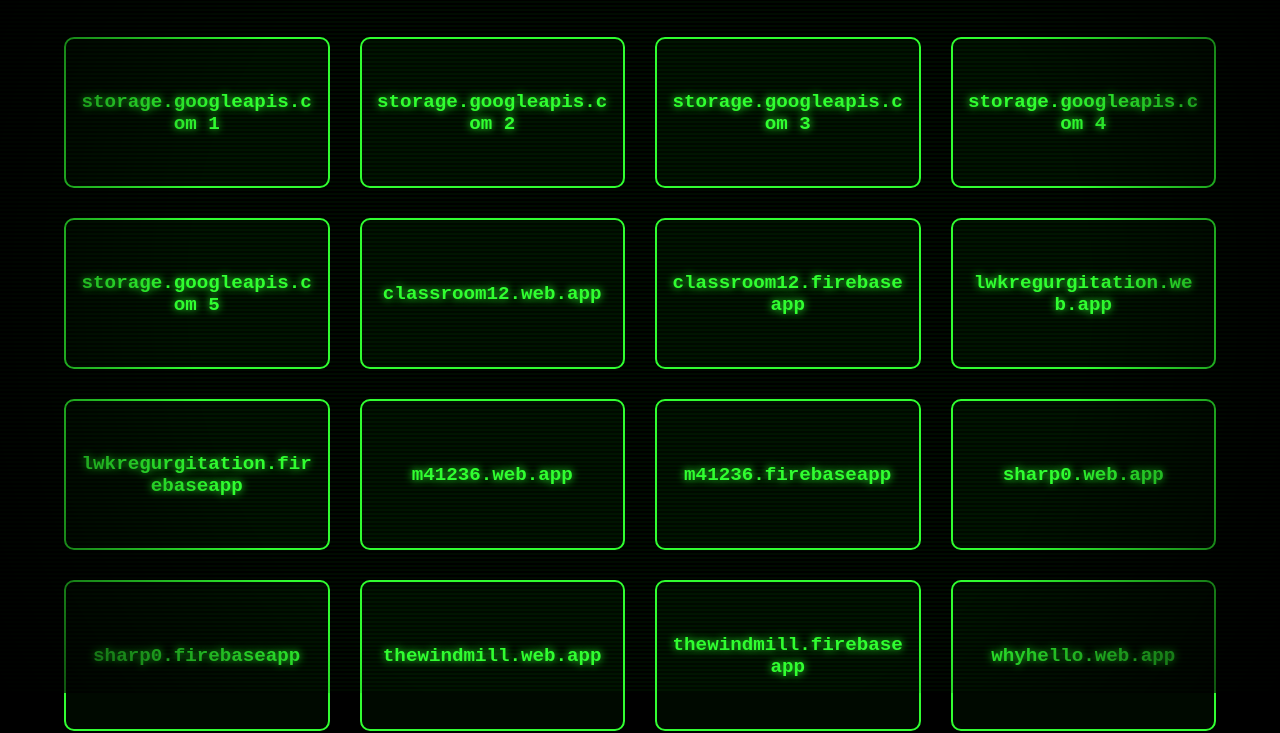
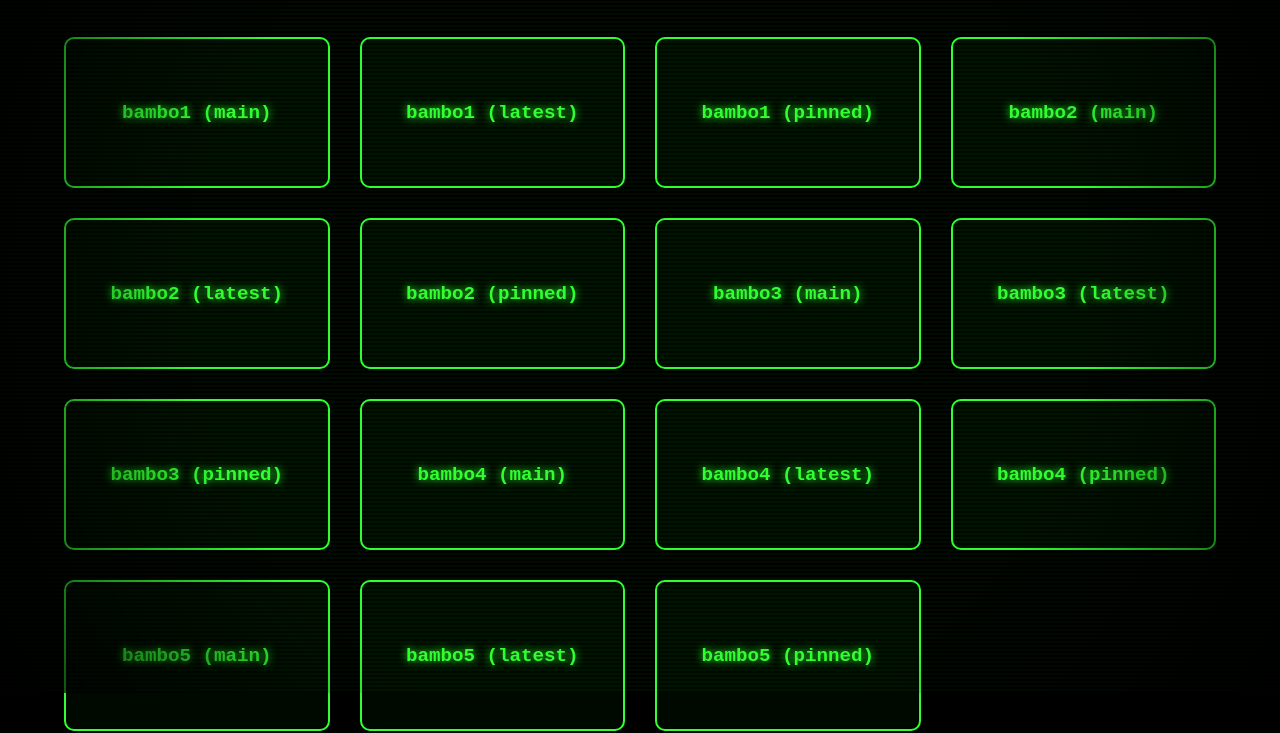
Before and after one commit to LWKlearning/backups, a plain HTML site: page index.html in a window 1280 px wide. Shown: the part 107-840 px from the top of the page. Drawn offline with Linux system fonts and the light colour scheme.

Commit message:
Replace backup links with bambo jsDelivr links

```diff
--- a/index.html
+++ b/index.html
@@ -131,59 +131,50 @@
 
 
     <div class="game-grid">
-        <a href="https://storage.googleapis.com/lwkintro/index.html" class="game-card">
-            <div class="game-title">storage.googleapis.com 1</div>
+        <a href="https://cdn.jsdelivr.net/gh/loaderzra/svg@main/bambo1.svg" class="game-card">
+            <div class="game-title">bambo1 (main)</div>
         </a>
-                <a href="https://storage.googleapis.com/lwkintro/index1.html" class="game-card">
-            <div class="game-title">storage.googleapis.com 2</div>
+        <a href="https://cdn.jsdelivr.net/gh/loaderzra/svg/bambo1.svg" class="game-card">
+            <div class="game-title">bambo1 (latest)</div>
         </a>
-                <a href="https://storage.googleapis.com/lwkintro/index2.html" class="game-card">
-            <div class="game-title">storage.googleapis.com 3</div>
+        <a href="https://cdn.jsdelivr.net/gh/loaderzra/svg@943edef/bambo1.svg" class="game-card">
+            <div class="game-title">bambo1 (pinned)</div>
         </a>
-                <a href="https://storage.googleapis.com/lwkintro/index3.html" class="game-card">
-            <div class="game-title">storage.googleapis.com 4</div>
+        <a href="https://cdn.jsdelivr.net/gh/loaderzra/svg@main/bambo2.svg" class="game-card">
+            <div class="game-title">bambo2 (main)</div>
         </a>
-                <a href="https://storage.googleapis.com/lwkintro/index4.html" class="game-card">
-            <div class="game-title">storage.googleapis.com 5</div>
+        <a href="https://cdn.jsdelivr.net/gh/loaderzra/svg/bambo2.svg" class="game-card">
+            <div class="game-title">bambo2 (latest)</div>
         </a>
-        <a href="https://classroom12.web.app/" class="game-card">
-            <div class="game-title">classroom12.web.app</div>
+        <a href="https://cdn.jsdelivr.net/gh/loaderzra/svg@943edef/bambo2.svg" class="game-card">
+            <div class="game-title">bambo2 (pinned)</div>
         </a>
-        <a href="https://classroom12.firebaseapp.com/" class="game-card">
-            <div class="game-title">classroom12.firebaseapp</div>
+        <a href="https://cdn.jsdelivr.net/gh/loaderzra/svg@main/bambo3.svg" class="game-card">
+            <div class="game-title">bambo3 (main)</div>
         </a>
-        <a href="https://lwkregurgitation.web.app/" class="game-card">
-            <div class="game-title">lwkregurgitation.web.app</div>
+        <a href="https://cdn.jsdelivr.net/gh/loaderzra/svg/bambo3.svg" class="game-card">
+            <div class="game-title">bambo3 (latest)</div>
         </a>
-        <a href="https://lwkregurgitation.firebaseapp.com/" class="game-card">
-            <div class="game-title">lwkregurgitation.firebaseapp</div>
+        <a href="https://cdn.jsdelivr.net/gh/loaderzra/svg@943edef/bambo3.svg" class="game-card">
+            <div class="game-title">bambo3 (pinned)</div>
         </a>
-        <a href="https://m41236.web.app/" class="game-card">
-            <div class="game-title">m41236.web.app</div>
+        <a href="https://cdn.jsdelivr.net/gh/loaderzra/svg@main/bambo4.svg" class="game-card">
+            <div class="game-title">bambo4 (main)</div>
         </a>
-        <a href="https://m41236.firebaseapp.com/" class="game-card">
-            <div class="game-title">m41236.firebaseapp</div>
+        <a href="https://cdn.jsdelivr.net/gh/loaderzra/svg/bambo4.svg" class="game-card">
+            <div class="game-title">bambo4 (latest)</div>
         </a>
-        <a href="https://sharp0.web.app/" class="game-card">
-            <div class="game-title">sharp0.web.app</div>
+        <a href="https://cdn.jsdelivr.net/gh/loaderzra/svg@943edef/bambo4.svg" class="game-card">
+            <div class="game-title">bambo4 (pinned)</div>
         </a>
-        <a href="https://sharp0.firebaseapp.com/" class="game-card">
-            <div class="game-title">sharp0.firebaseapp</div>
+        <a href="https://cdn.jsdelivr.net/gh/loaderzra/svg@main/bambo5.svg" class="game-card">
+            <div class="game-title">bambo5 (main)</div>
         </a>
-        <a href="https://thewindmill.web.app/" class="game-card">
-            <div class="game-title">thewindmill.web.app</div>
+        <a href="https://cdn.jsdelivr.net/gh/loaderzra/svg/bambo5.svg" class="game-card">
+            <div class="game-title">bambo5 (latest)</div>
         </a>
-        <a href="https://thewindmill.firebaseapp.com/" class="game-card">
-            <div class="game-title">thewindmill.firebaseapp</div>
-        </a>
-        <a href="https://whyhello.web.app/" class="game-card">
-            <div class="game-title">whyhello.web.app</div>
-        </a>
-        <a href="https://whyhello.firebaseapp.com/" class="game-card">
-            <div class="game-title">whyhello.firebaseapp</div>
-        </a>
-        <a href="https://lwk-learning.pages.dev/" class="game-card">
-            <div class="game-title">lwk-learning.pages.dev</div>
+        <a href="https://cdn.jsdelivr.net/gh/loaderzra/svg@943edef/bambo5.svg" class="game-card">
+            <div class="game-title">bambo5 (pinned)</div>
         </a>
     </div>
 <p>i advise you bookmark these into a folder incase lwklearning goes down.</p>
```
